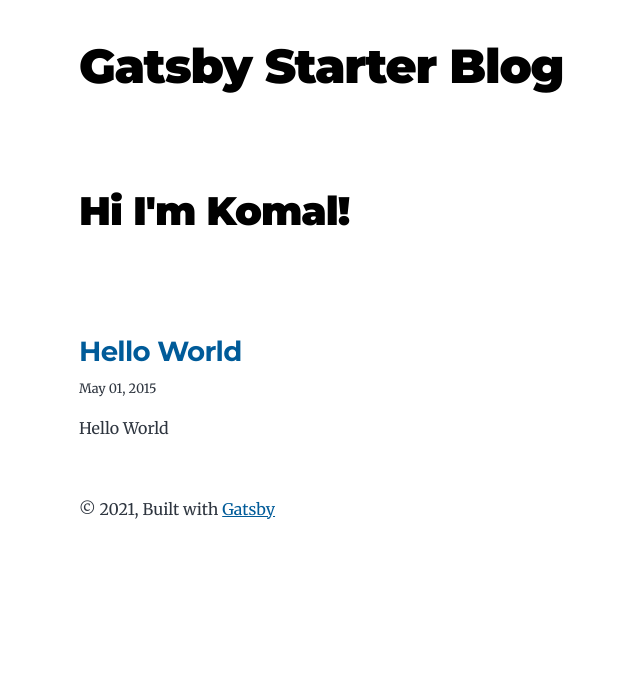
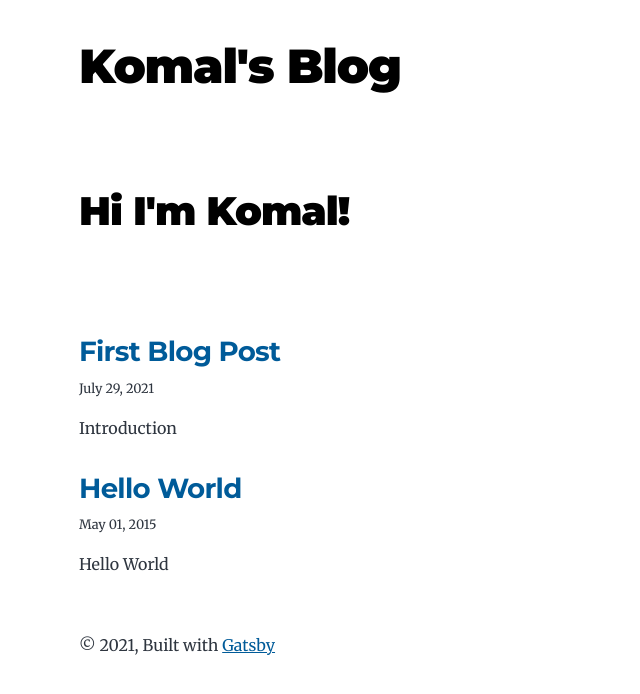
Before and after one commit to komalrathi/komalrathi.github.io, a Gatsby site: page / in a window 1280 px wide. Shown: the whole page, without its empty margins (245-885 px from the left). Built offline with nearby package versions, Linux system fonts and the light colour scheme; Gatsby itself is replaced by a stand-in of ours.

Commit message:
First Blog Post

```diff
--- /dev/null
+++ b/content/blog/first-post/index.md
@@ -0,0 +1,9 @@
+---
+title: First Blog Post
+date: "2021-07-29T22:12:03.284Z"
+description: "Introduction"
+
+---
+
+Hi there! Just a brief introduction - My name is Komal Rathi and I am a Computer Science student.
+In my blog, I'm planning to write about some new and interesting things about Computer Science that I have learnt about.
--- a/src/pages/index.js
+++ b/src/pages/index.js
@@ -12,7 +12,7 @@ const BlogIndex = ({ data, location }) => {
 
 
   return (
-    <Layout location={location} title={siteTitle}>
+    <Layout location={location} title={"Komal's Blog"}>
       <Seo title="All posts" />
       <Bio />
       <ol style={{ listStyle: `none` }}>
```
